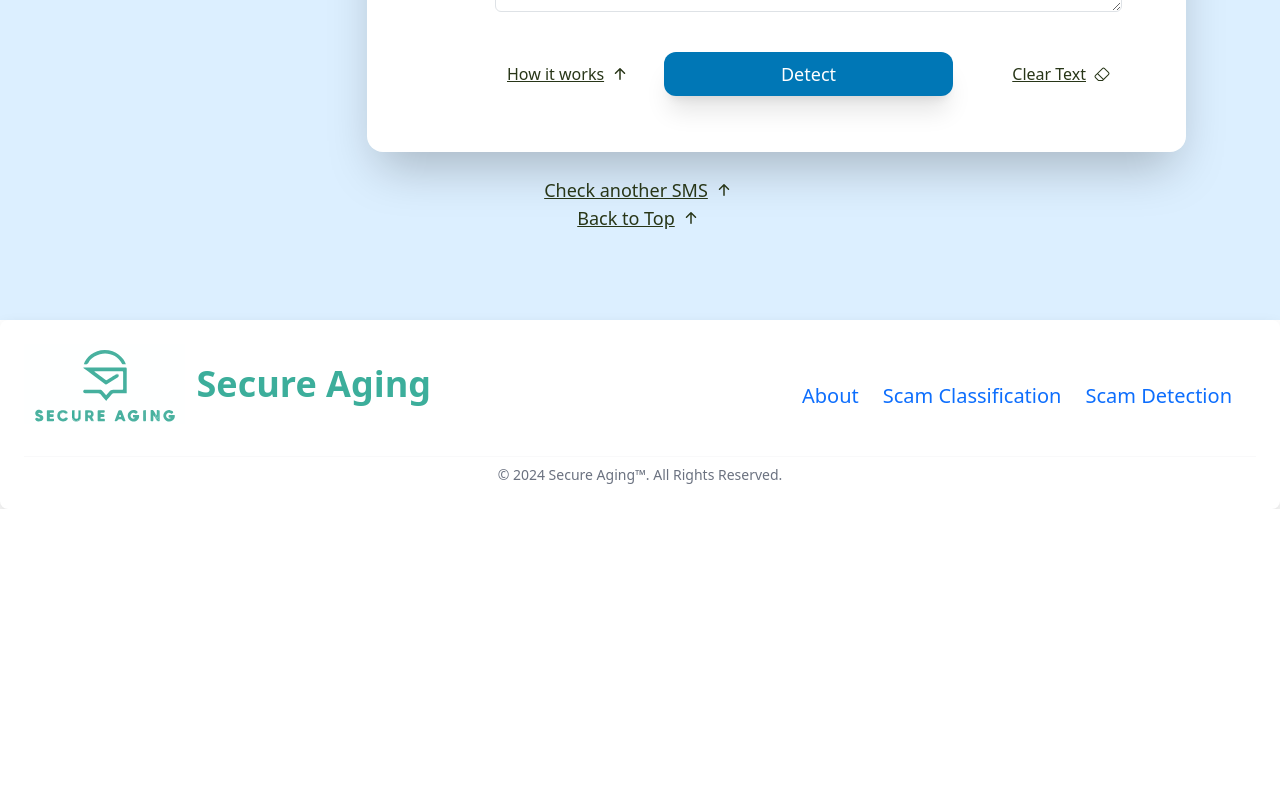
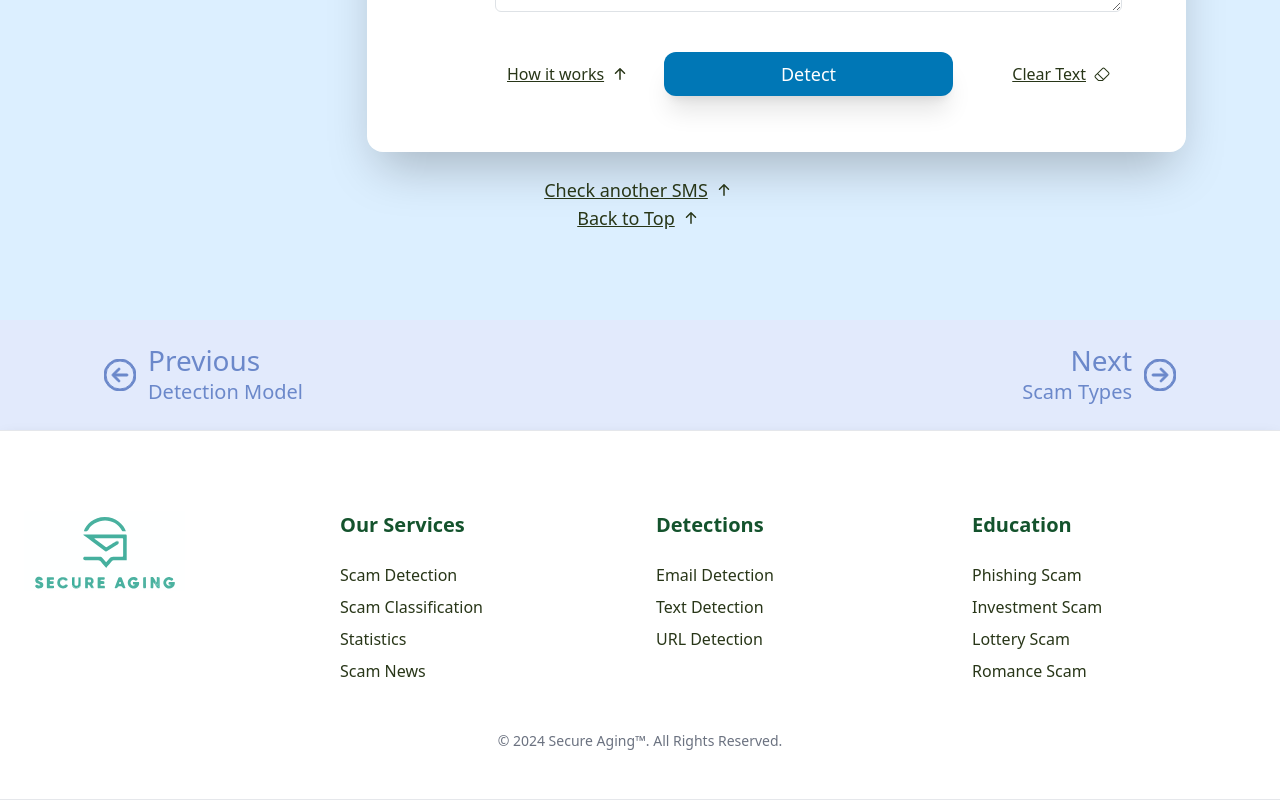
Before and after one commit to GS7117/secure_aging, a React (Create React App) app: page /text in a window 1280 px wide. Shown: the part 794-1594 px from the top of the page. Before the commit the page ends 1303 px from the top, so only its background shows below. Built offline with nearby package versions, Linux system fonts and the light colour scheme.

Commit message:
changes on detection pages and footer

```diff
--- a/src/components/Footer.js
+++ b/src/components/Footer.js
@@ -1,120 +1,81 @@
 import React from 'react';
-//import {Link} from 'react-router-dom';
-//import { HashLink } from 'react-router-hash-link';
-import Logo from './Navbar/secure_aging_logo_logo_v2.svg'
+import { Link } from 'react-router-dom';
+import Logo from './Navbar/secure_aging_logo_logo_v2.svg';
 
 const Footer = () => {
     return (
-        <>
-            <footer class="bg-white rounded-lg shadow dark:bg-gray-900">
-                <div class="w-full max-w-screen-xl mx-auto p-4 md:py-8">
-                    <div class="sm:flex sm:items-center sm:justify-between">
-                        <a style={{ textDecoration: 'none' }} href="/" class="flex items-center mb-4 sm:mb-0 space-x-3 rtl:space-x-reverse">
-                            <img src={Logo} class="h-20" alt="Secure Aging Logo" />
-                            <span  class="self-center text-4xl font-semibold whitespace-nowrap " style={{ color: '#3CAE9B' }}>Secure Aging</span>
+        <footer className="bg-white rounded-lg shadow dark:bg-gray-900">
+            <div className="footer px-4 sm:px-6 bg-gray-100 border-t border-b py-12">
+                <div className="grid grid-cols-1 sm:grid-cols-4 gap-8 py-8">
+
+                    {/* First Section: Logo and Project Name */}
+                    <div className="flex flex-col items-center sm:items-start">
+                        <a href="/" className="flex items-center mb-4 sm:mb-0 space-x-3 rtl:space-x-reverse">
+                            <img src={Logo} className="h-20" alt="Secure Aging Logo" />
+
                         </a>
-                        <ul class="flex flex-wrap items-center mb-6 text-xl font-medium text-gray-500 sm:mb-0 dark:text-gray-400">
-                            <li>
-                                <a style={{ textDecoration: 'none' }} href="#" class="dark:text-green-900 hover:underline me-4 md:me-6">About</a>
+
+                    </div>
+
+                    {/* Second Section: Scam Detection */}
+                    <div>
+                        <h6 className="text-green-900 text-xl font-bold mb-4">Our Services</h6>
+                        <ul className="text-md px-0">
+                            <li className="mb-2">
+                                <Link to="/detection" className="text-[#283618] hover:text-gray-900 hover:tracking-wider transition duration-250 ease-in-out" style={{ textDecoration: 'none' }}>Scam Detection</Link>
                             </li>
-                            <li>
-                                <a style={{ textDecoration: 'none' }} href="#" class="dark:text-green-900 hover:underline me-4 md:me-6">Scam Classification</a>
+                            <li className="mb-2">
+                                <Link to="/scam-classification" className="text-[#283618] hover:text-gray-900 hover:tracking-wider transition duration-250 ease-in-out" style={{ textDecoration: 'none' }}>Scam Classification</Link>
                             </li>
-                            <li>
-                                <a  style={{ textDecoration: 'none' }} href="#" class="dark:text-green-900 hover:underline me-4 md:me-6">Scam Detection</a>
+                            <li className="mb-2">
+                                <Link to="/scamstats" className="text-[#283618] hover:text-gray-900 hover:tracking-wider transition duration-250 ease-in-out" style={{ textDecoration: 'none' }}>Statistics</Link>
                             </li>
-                            {/* <li>
-                                <a href="#" class="hover:underline">Contact</a>
-                            </li> */}
+                            <li className="mb-2">
+                                <Link to="#" className="text-[#283618] hover:text-gray-900 hover:tracking-wider transition duration-250 ease-in-out" style={{ textDecoration: 'none' }}>Scam News</Link>
+                            </li>
                         </ul>
                     </div>
-                    <hr class="my-2 border-gray-200 sm:mx-auto dark:border-gray-700 lg:my-8" />
-                    <span class="block text-sm text-gray-500 sm:text-center dark:text-gray-400">© 2024 Secure Aging™. All Rights Reserved.</span>
+
+                    {/* Third Section: Scam Classification */}
+                    <div>
+                        <h6 className="text-green-900 text-xl font-bold mb-4">Detections</h6>
+                        <ul className="text-md px-0">
+                            <li className="mb-2">
+                                <Link to="/email" className="text-[#283618] hover:text-gray-900 hover:tracking-wider transition duration-250 ease-in-out" style={{ textDecoration: 'none' }}>Email Detection</Link>
+                            </li>
+                            <li className="mb-2">
+                                <Link to="/text" className="text-[#283618] hover:text-gray-900 hover:tracking-wider transition duration-250 ease-in-out" style={{ textDecoration: 'none' }}>Text Detection</Link>
+                            </li>
+                            <li className="mb-2">
+                                <Link to="/url" className="text-[#283618] hover:text-gray-900 hover:tracking-wider transition duration-250 ease-in-out" style={{ textDecoration: 'none' }}>URL Detection</Link>
+                            </li>
+                        </ul>
+                    </div>
+
+                    {/* Fourth Section: Statistics */}
+                    <div>
+                        <h6 className="text-green-900 text-xl font-bold mb-4">Education</h6>
+                        <ul className="text-md px-0">
+                            <li className="mb-2">
+                                <Link to="/phishingpage" className="text-[#283618] hover:text-gray-900 hover:tracking-wider transition duration-250 ease-in-out" style={{ textDecoration: 'none' }}>Phishing Scam</Link>
+                            </li>
+                            <li className="mb-2">
+                                <Link to="/investment-scam-page" className="text-[#283618] hover:text-gray-900 hover:tracking-wider transition duration-250 ease-in-out" style={{ textDecoration: 'none' }}>Investment Scam</Link>
+                            </li>
+                            <li className="mb-2">
+                                <Link to="/lottery-scam-page" className="text-[#283618] hover:text-gray-900 hover:tracking-wider transition duration-250 ease-in-out" style={{ textDecoration: 'none' }}>Lottery Scam</Link>
+                            </li>
+                            <li className="mb-2">
+                                <Link to="/romance-scams" className="text-[#283618] hover:text-gray-900 hover:tracking-wider transition duration-250 ease-in-out" style={{ textDecoration: 'none' }}>Romance Scam</Link>
+                            </li>
+                        </ul>
+                    </div>
+
                 </div>
-            </footer>
-         </>
-     )
- }
+                <span className="block text-sm text-gray-500 sm:text-center dark:text-gray-400">© 2024 Secure Aging™. All Rights Reserved.</span>
+            </div>
+        </footer>
+    );
+}
+
 export default Footer;
-
-
-
-
-
-
-
-
-
-
-
-
-
-//             <footer>
-//                 <div className="footer   px-4 sm:px-6 bg-gray-100 border-t border-b py-30">
-
-//                     {/* Top area: Blocks */}
-//                     <div className="grid sm:grid-cols-8 gap-3 py-8 md:py-12 border-t border-gray-200 lg:ml-11">
-
-//                     {/* 1st block */}
-//                     <div className="col-span-8 lg:col-span-3">
-
-//                         <img src={Logo} alt='Logo' />
-
-//                     </div>
-
-//                     {/* 2nd block */}
-//                     <div className="col-span-6 md:col-span-6 lg:col-span-1 ml-7 mx-auto">
-//                         <h6 className="text-[#283618] text-xl font-bold mb-4">LINKS</h6>
-//                         <ul className="text-md">
-//                         <li className="mb-2">
-//                             <HashLink style={{ textDecoration: 'none' }} to="#" className="text-[#283618] hover:text-gray-900 hover:tracking-wider transition duration-250 ease-in-out">About</HashLink>
-//                         </li>
-//                         <li className="mb-2">
-//                             <HashLink style={{ textDecoration: 'none' }} to="#" className="text-[#283618] hover:text-gray-900 hover:tracking-wider transition duration-250 ease-in-out">Services</HashLink>
-//                         </li>
-//                         <li className="mb-2">
-//                             <HashLink style={{ textDecoration: 'none' }} to="#" className="text-[#283618] hover:text-gray-900 hover:tracking-wider transition duration-250 ease-in-out">Contact</HashLink>
-//                         </li>
-//                         </ul>
-//                     </div>
-
-//                     {/* 3rd block */}
-//                     <div className="col-span-6 md:col-span-6 lg:col-span-4 mx-auto">
-//                         <h6 className="text-[#283618] text-xl font-bold mb-4">OUR SERVICES</h6>
-//                         <ul className="text-md">
-//                         <li className="mb-2">
-//                             <Link style={{ textDecoration: 'none' }} to="#" className="text-[#283618] hover:text-gray-900 hover:tracking-wider transition duration-250 ease-in-out">Email Scam detection</Link>
-//                         </li>
-//                         <li className="mb-2">
-//                             <Link style={{ textDecoration: 'none' }} to="#" className="text-[#283618] hover:text-gray-900 hover:tracking-wider transition duration-250 ease-in-out">Text scam detection (coming soon)</Link>
-//                         </li>
-//                         <li className="mb-2">
-//                             <Link style={{ textDecoration: 'none' }} to="#" className="text-[#283618] hover:text-gray-900 hover:tracking-wider transition duration-250 ease-in-out">Scam news (coming soon) </Link>
-//                         </li>
-
-//                         </ul>
-//                     </div>
-
-//                     {/* 4th block */}
-
-
-//                     </div>
-
-//                     <div className="flex flex-wrap items-center md:justify-between justify-center mx-auto px-4">
-//                 <div className="w-full md:w-4/12 px-4 mx-auto text-center py-2">
-//                     <div className="text-sm text-gray-200 font-semibold py-1">
-//                     Copyright &copy; {new Date().getFullYear()}{"  "}
-//                     <HashLink
-//                         to="#"
-//                         className=" hover:text-gray-900"
-
-//                     >
-//                         Team 36
-//                     </HashLink>. All rights reserved.
-//                     </div>
-//                 </div>
-//                 </div>
-
-//                 </div>
-
-//             </footer>
--- a/src/pages/scamdetection/EmailDetection.js
+++ b/src/pages/scamdetection/EmailDetection.js
@@ -21,6 +21,7 @@ import RemoveEmail from '../../components/EduComponent/RemoveEmail';
 // import SteptoDetect from '../../components/EduComponent/StepstoDetect';
 import DetectionStep from '../../components/EduComponent/DetectionSteps';
 import Modal from '../../components/Modal';
+import Navigator from '../../components/Navigator';
 
 const EmailDetection = () => {
 
@@ -358,9 +359,45 @@ const EmailDetection = () => {
                         </svg>
 
                     </Link>
+
+
+
                 </div>
 
             </div>
+            {/* User Journey */}
+            <div id='direction' className="BG-URL-1 py-4 lg:px-10 " >
+
+                <section data-aos="zoom-in-down" className='mx-auto lg:px-2' style={{ maxWidth: '1600px' }}>
+
+                    <div className=' grid grid-cols-12  mx-12 ' >
+                        <div className="col-span-3 text-xl md:grid-cols-6 gap-1 mx-2 flex items-center ">
+                            <Navigator
+                                to="/detection"
+                                textPrimary="Previous"
+                                textSecondary="Detection Model"
+                                direction="left"
+                                className="text-[#6B88CA] hover:text-blue-900 hover:-translate-x-3"
+                            />
+                        </div>
+                        <div className="col-span-6 md:grid-cols-0 mx-2">
+                        </div>
+
+                        <div className="col-span-3 text-xl md:grid-cols-6 mr-2 flex justify-end items-center">
+                            <Navigator
+                                to="/scam-classification"
+                                textPrimary="Next"
+                                textSecondary="Scam Types"
+                                direction="right"
+                                className="text-[#6B88CA] hover:text-blue-900 hover:-translate-x-3"
+                            />
+                        </div>
+
+
+                    </div>
+                </section>
+            </div>
+
 
 
             <Footer />
--- a/src/pages/scamdetection/TextDetection.js
+++ b/src/pages/scamdetection/TextDetection.js
@@ -21,6 +21,7 @@ import RemoveSMS from '../../components/EduComponent/RemoveSMS';
 //import SteptoDetect from '../../components/EduComponent/StepstoDetect';
 import DetectionStep from '../../components/EduComponent/DetectionSteps';
 import Modal from '../../components/Modal';
+import Navigator from '../../components/Navigator';
 
 const EmailDetection = () => {
     useEffect(() => {
@@ -323,8 +324,8 @@ const EmailDetection = () => {
                         </div>
                     )}
 
-                    {/* Back to Top */}
-                    <Link to="/text" className=" flex items-center justify-center text-lg  rounded-xl"
+                {/* Back to Top */}
+            <Link to="/text" className=" flex items-center justify-center text-lg  rounded-xl"
                         style={{
                             color: '#283618',
                             textDecoration: 'underline',
@@ -341,10 +342,45 @@ const EmailDetection = () => {
                         </svg>
 
                     </Link>
+
+
                 </div>
 
             </div>
 
+
+
+                    <div id='direction' className="BG-URL-1 py-4 lg:px-10 " >
+
+                        <section data-aos="zoom-in-down" className='mx-auto lg:px-2' style={{ maxWidth: '1600px' }}>
+
+                            <div className=' grid grid-cols-12  mx-12 ' >
+                                <div className="col-span-3 text-xl md:grid-cols-6 gap-1 mx-2 flex items-center ">
+                                    <Navigator
+                                        to="/detection"
+                                        textPrimary="Previous"
+                                        textSecondary="Detection Model"
+                                        direction="left"
+                                        className="text-[#6B88CA] hover:text-blue-900 hover:-translate-x-3"
+                                    />
+                                </div>
+                                <div className="col-span-6 md:grid-cols-0 mx-2">
+                                </div>
+
+                                <div className="col-span-3 text-xl md:grid-cols-6 mr-2 flex justify-end items-center">
+                                    <Navigator
+                                        to="/scam-classification"
+                                        textPrimary="Next"
+                                        textSecondary="Scam Types"
+                                        direction="right"
+                                        className="text-[#6B88CA] hover:text-blue-900 hover:-translate-x-3"
+                                    />
+                                </div>
+
+
+                            </div>
+                        </section>
+                    </div>
 
             <Footer />
         </>
--- a/src/pages/scamdetection/URLDetection.js
+++ b/src/pages/scamdetection/URLDetection.js
@@ -267,6 +267,8 @@ const URLDection = () => {
                 </Link>
 
 
+
+
             </div>
             {/* User Journey */}
             <div id='direction' className="BG-URL-1 py-4 lg:px-10 " >
```
Also changed, not shown: src/components/ScamMethods.js (+4 -8 lines), src/components/ScamPage.js (+9 -2 lines).
